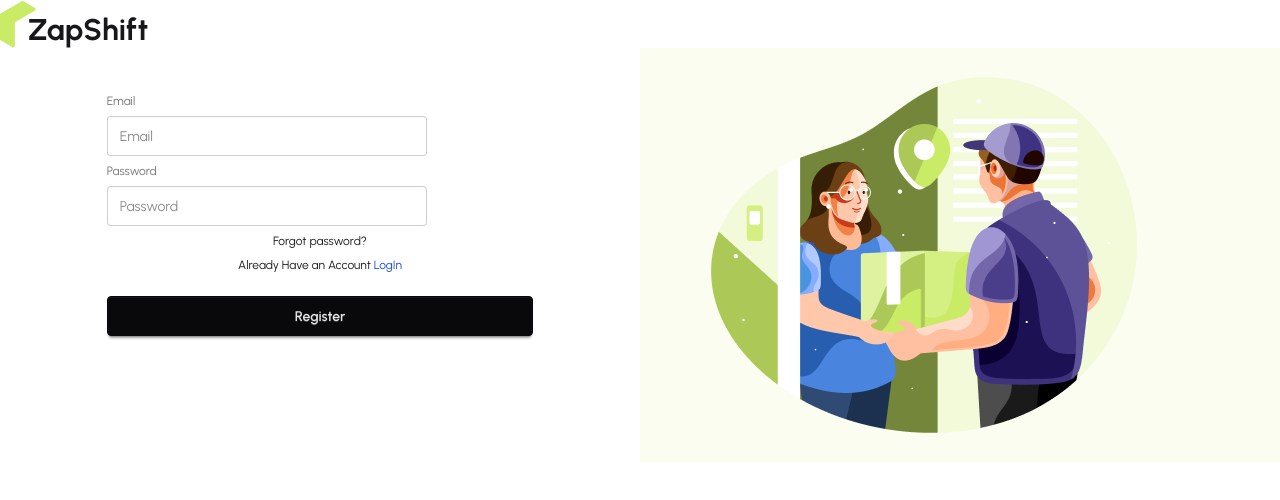
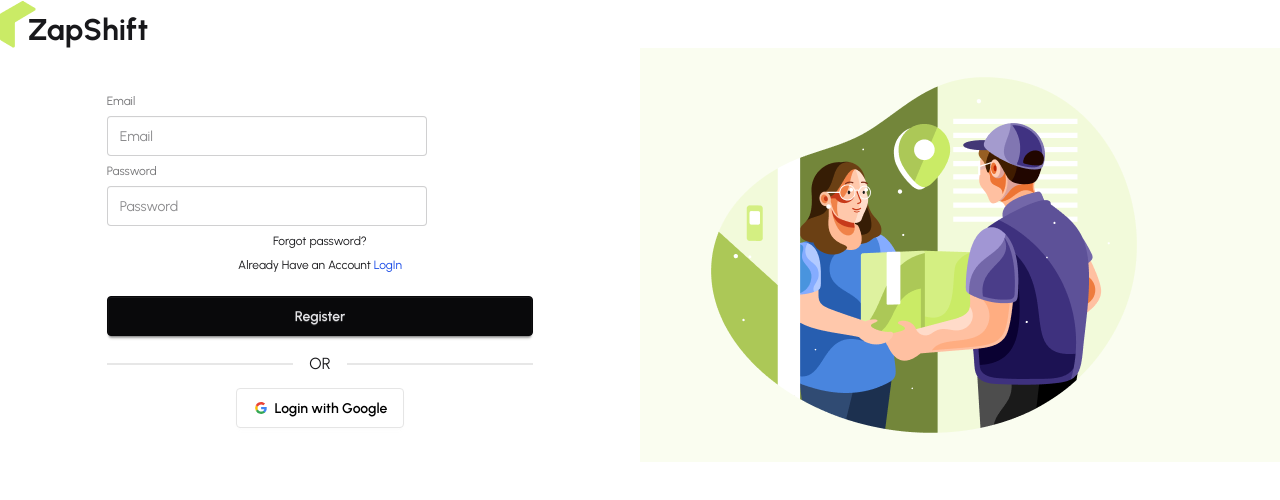
Before and after one commit to MUSTAKIMBIN/ZapShiftClient, a React (Vite) app: page /register in a window 1280 px wide. Shown: the top 500 px of the page. Built offline with nearby package versions, Linux system fonts and the light colour scheme.

Commit message:
added social login in logIn and Register page

```diff
--- a/src/Layout/AuthLayout/AuthLayout.jsx
+++ b/src/Layout/AuthLayout/AuthLayout.jsx
@@ -8,7 +8,7 @@
     <div className="max-w-7xl mx-auto">
       <Logo></Logo>
       <div className="flex flex-col-reverse md:flex-row md:text-center md:justify-between">
-        <div className="w-1/2">
+        <div className="md:w-1/2">
           <Outlet></Outlet>
         </div>
         <div className="w-1/2 bg-[#FAFDF0] h-full">
--- a/src/pages/Auth/Login/LogIn.jsx
+++ b/src/pages/Auth/Login/LogIn.jsx
@@ -3,6 +3,7 @@
 import { Link } from "react-router";
 import useAuth from "../../../Hooks/useAuth";
 import toast from "react-hot-toast";
+import SocialLogin from "../SocialLogin/SocialLogin";
 
 const LogIn = () => {
   const { register, handleSubmit } = useForm();
@@ -52,6 +53,7 @@
           </div>
           <button className="btn btn-neutral mt-4">Login</button>
         </fieldset>
+        <SocialLogin></SocialLogin>
       </form>
     </div>
   );
--- a/src/pages/Auth/Register/Register.jsx
+++ b/src/pages/Auth/Register/Register.jsx
@@ -3,6 +3,7 @@
 import { Link } from "react-router";
 import useAuth from "../../../Hooks/useAuth";
 import toast from "react-hot-toast";
+import SocialLogin from "../SocialLogin/SocialLogin";
 
 const Register = () => {
   const {
@@ -78,6 +79,7 @@
           </div>
           <button className="btn btn-neutral mt-4">Register</button>
         </fieldset>
+        <SocialLogin></SocialLogin>
       </form>
     </div>
   );
--- /dev/null
+++ b/src/pages/Auth/SocialLogin/SocialLogin.jsx
@@ -0,0 +1,42 @@
+import React from "react";
+
+const SocialLogin = () => {
+  return (
+    <div>
+      <div className="divider">OR</div>
+
+      <button className="btn bg-white text-black border-[#e5e5e5]">
+        <svg
+          aria-label="Google logo"
+          width="16"
+          height="16"
+          xmlns="http://www.w3.org/2000/svg"
+          viewBox="0 0 512 512"
+        >
+          <g>
+            <path d="m0 0H512V512H0" fill="#fff"></path>
+            <path
+              fill="#34a853"
+              d="M153 292c30 82 118 95 171 60h62v48A192 192 0 0190 341"
+            ></path>
+            <path
+              fill="#4285f4"
+              d="m386 400a140 175 0 0053-179H260v74h102q-7 37-38 57"
+            ></path>
+            <path
+              fill="#fbbc02"
+              d="m90 341a208 200 0 010-171l63 49q-12 37 0 73"
+            ></path>
+            <path
+              fill="#ea4335"
+              d="m153 219c22-69 116-109 179-50l55-54c-78-75-230-72-297 55"
+            ></path>
+          </g>
+        </svg>
+        Login with Google
+      </button>
+    </div>
+  );
+};
+
+export default SocialLogin;
```
